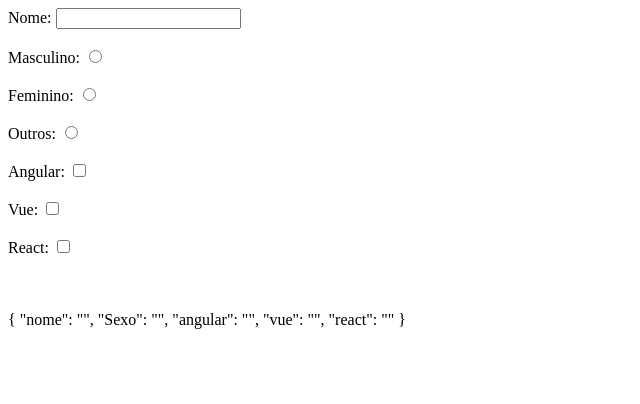
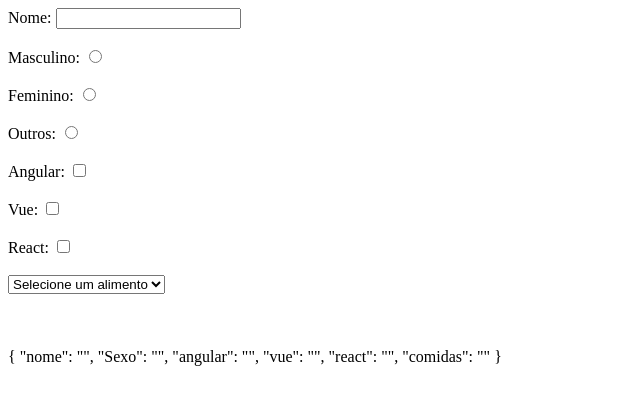
Before and after one commit to felipesrangel/angular_forms, an Angular app: page / in a window 1280 px wide. Shown: the top 404 px of the page, without its empty margins (0-640 px from the left). Built offline with nearby package versions, Linux system fonts and the light colour scheme.

Commit message:
criando select e option

```diff
--- a/src/app/forms/forms.component.html
+++ b/src/app/forms/forms.component.html
@@ -53,6 +53,15 @@
     <br>
     <br>
 
+    <select name="comidas" ngModel>
+        <option value="">Selecione um alimento</option>
+        <option *ngFor="let item of listComidas" [ngValue]="item">
+            {{ item.comida }} - {{item.preco}}
+        </option>
+    </select>
+
+    <br>
+    <br>
 
 </form>
 
--- a/src/app/forms/forms.component.ts
+++ b/src/app/forms/forms.component.ts
@@ -1,10 +1,21 @@
-import { Component } from '@angular/core';
+import { Component, OnInit } from '@angular/core';
 
 @Component({
   selector: 'app-forms',
   templateUrl: './forms.component.html',
   styleUrls: ['./forms.component.css']
 })
-export class FormsComponent {
+export class FormsComponent implements OnInit{
+
+  public listComidas: Array<{comida: string, preco:string}> = [
+    {comida: "X-salada", preco: "R$10,00"},
+    {comida: "X-bacon", preco: "R$11,00"},
+    {comida: "Coxinha", preco: "R$12,00"},
+  ];
+
+  constructor(){}
+  ngOnInit(): void {
+
+  }
 
 }
```
